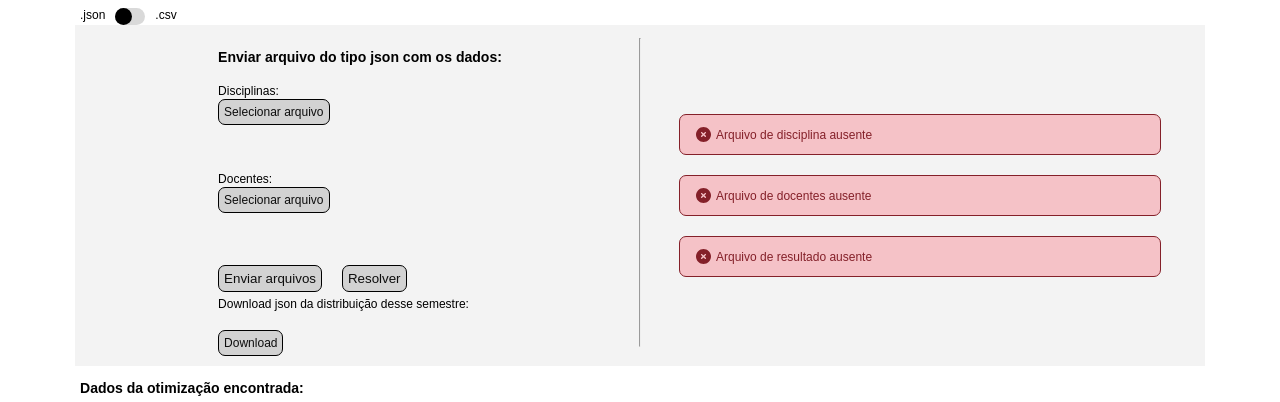
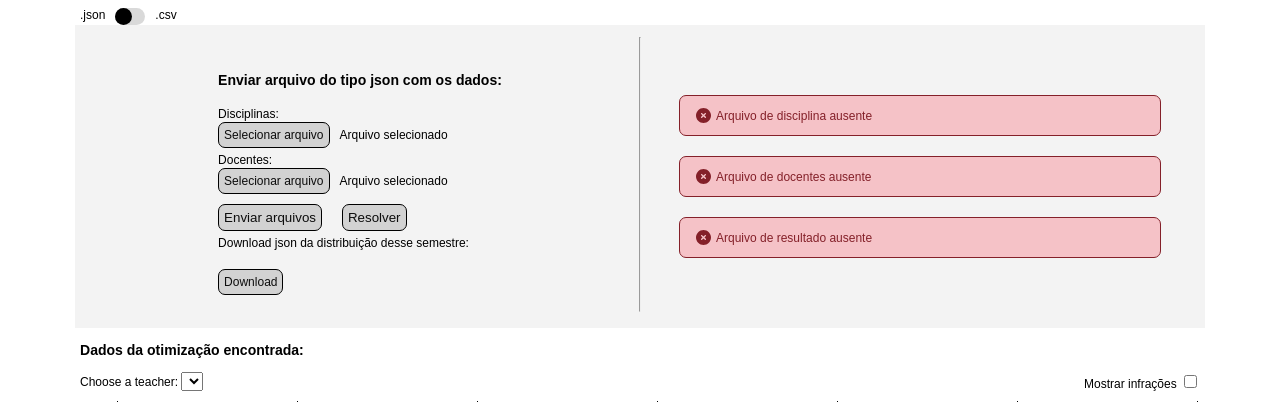
Before and after one commit to ElMigu17/TCC, a Flask app: page / in a window 1280 px wide. Shown: the top 402 px of the page. Run offline with Flask 3, Linux system fonts and the light colour scheme; lists and menus that the app fills with data are empty; style sheets or scripts are compiled from the project's sources.

Commit message:
arrumando label arquivo

```diff
--- a/app.py
+++ b/app.py
@@ -128,7 +128,6 @@ def Download_File(tipo_arquivo):
     PATH='data/resultado.' + tipo_arquivo
     return send_file(PATH,as_attachment=True, download_name=("distribuicao_prox_semestre." + tipo_arquivo))
 
-
 def converter_scss():
     sass.compile(dirname=('static/sass', 'static/css'), output_style='compressed')
 
--- a/static/sass/style.scss
+++ b/static/sass/style.scss
@@ -65,6 +65,14 @@ html{
     }
     .download-label {
         margin-bottom: 5px;
+    }
+    .label-input-file{
+        display: flex;
+        flex-direction: row;
+        justify-content: flex-start;
+        label{
+            margin-right: 10px;
+        }
     }
 
 }
--- a/static/script.js
+++ b/static/script.js
@@ -376,9 +376,26 @@ function select_docente(docente){
     mostra_disciplinas_docente(docente.target.value);
 }
 
+function adiciona_listeners_nos_botoes_arquivo(){
+    var botoes_selecao_arquivo = document.getElementsByClassName('botao-selecao-arquivo')
+
+    function seleciona_arquivo(event){
+        let file_name = event.explicitOriginalTarget.value.split("\\");
+        file_name = file_name[file_name.length-1];
+
+        event.explicitOriginalTarget.nextElementSibling.innerHTML = file_name;
+    }
+
+    for(let i=0; i<botoes_selecao_arquivo.length; i++){
+        botoes_selecao_arquivo[i].addEventListener('change',seleciona_arquivo,false);
+
+    }
+}
+
 $(document).ready(function() {
     cria_tabela();
     verifica_existencia_arquivo();
+    adiciona_listeners_nos_botoes_arquivo();
 
     document.getElementById("nome_docentes").addEventListener("change", select_docente)
     config_enviar_files();
--- a/templates/index.html
+++ b/templates/index.html
@@ -27,22 +27,28 @@
                         <h3>Enviar arquivo do tipo json com os dados:</h3>
 
                         <p class="label-file">Disciplinas:</p>
-                        <label for="disciplinas" class="label-selecao-arquivo botao">Selecionar arquivo</label><br>
+                        <div class="label-input-file">
+                            <label for="disciplinas" class="label-selecao-arquivo botao">Selecionar arquivo</label>
                             <input type="file"
                             id="disciplinas"
                             class="botao-selecao-arquivo"
                             name="disciplinas"
-                        accept=".json"><br><br>
+                            accept=".json">
+                            <div>Arquivo selecionado</div>
+                        </div>
 
                         <p class="label-file">Docentes:</p>
-                        <label for="docentes" class="label-selecao-arquivo botao">Selecionar arquivo</label><br>
+                        <div class="label-input-file">
+                            <label for="docentes" class="label-selecao-arquivo botao">Selecionar arquivo</label>
                             <input
                             type="file"
                             id="docentes"
                             class="botao-selecao-arquivo"
                             name="docentes"
                             placeholder="Escolher"
-                        accept=".json"><br><br>
+                            accept=".json">
+                            <div>Arquivo selecionado</div>
+                        </div>
 
                         <div class="botoes-de-solucao">
                             <input type="submit" value="Enviar arquivos" class="botao">
@@ -57,20 +63,32 @@
                         <h3>Enviar arquivo do tipo csv com os dados:</h3>
 
                         <p class="label-file">Docentes no próximo semestre:</p>
-                        <label for="docentes_csv" class="botao">Selecionar arquivo</label><br>
-                        <input type="file" id="docentes_csv" name="docentes_csv" class="botao-selecao-arquivo"><br><br>
+                        <div class="label-input-file">
+                            <label for="docentes_csv" class="botao">Selecionar arquivo</label>
+                            <input type="file" id="docentes_csv" name="docentes_csv" class="botao-selecao-arquivo"  accept=".csv">
+                            <div>Arquivo selecionado</div>
+                        </div>
 
                         <p class="label-file">Ultimo semestre:</p>
-                        <label for="ultimo_semestre" class="botao">Selecionar arquivo</label><br>
-                        <input type="file" id="ultimo_semestre" name="ultimo_semestre" class="botao-selecao-arquivo"><br><br>
+                        <div class="label-input-file">
+                            <label for="ultimo_semestre" class="botao">Selecionar arquivo</label>
+                            <input type="file" id="ultimo_semestre" name="ultimo_semestre" class="botao-selecao-arquivo"  accept=".csv">
+                            <div>Arquivo selecionado</div>
+                        </div>
 
                         <p class="label-file">Disciplinas no próximo semestre:</p>
-                        <label for="disciplinas_prox" class="botao">Selecionar arquivo</label><br>
-                        <input type="file" id="disciplinas_prox" name="disciplinas_prox" class="botao-selecao-arquivo"><br><br>
+                        <div class="label-input-file">
+                            <label for="disciplinas_prox" class="botao">Selecionar arquivo</label>
+                            <input type="file" id="disciplinas_prox" name="disciplinas_prox" class="botao-selecao-arquivo"  accept=".csv">
+                            <div>Arquivo selecionado</div>
+                        </div>
 
                         <p class="label-file">Preferencias:</p>
-                        <label for="preferencias" class="botao">Selecionar arquivo</label><br>
-                        <input type="file" id="preferencias" name="preferencias" class="botao-selecao-arquivo"><br><br>
+                        <div class="label-input-file">
+                            <label for="preferencias" class="botao">Selecionar arquivo</label>
+                            <input type="file" id="preferencias" name="preferencias" class="botao-selecao-arquivo"  accept=".csv">
+                            <div>Arquivo selecionado</div>
+                        </div>
 
                         <div class="botoes-de-solucao">
                             <input type="submit" value="Enviar arquivos" class="botao">
```
Lines whose indentation alone changed are shown as unchanged.
